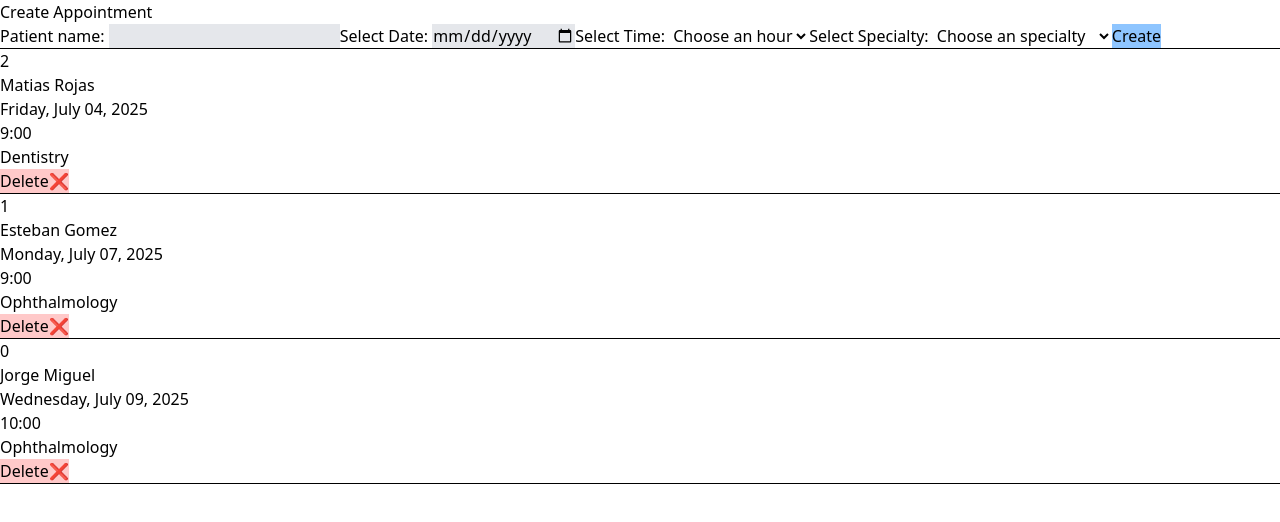
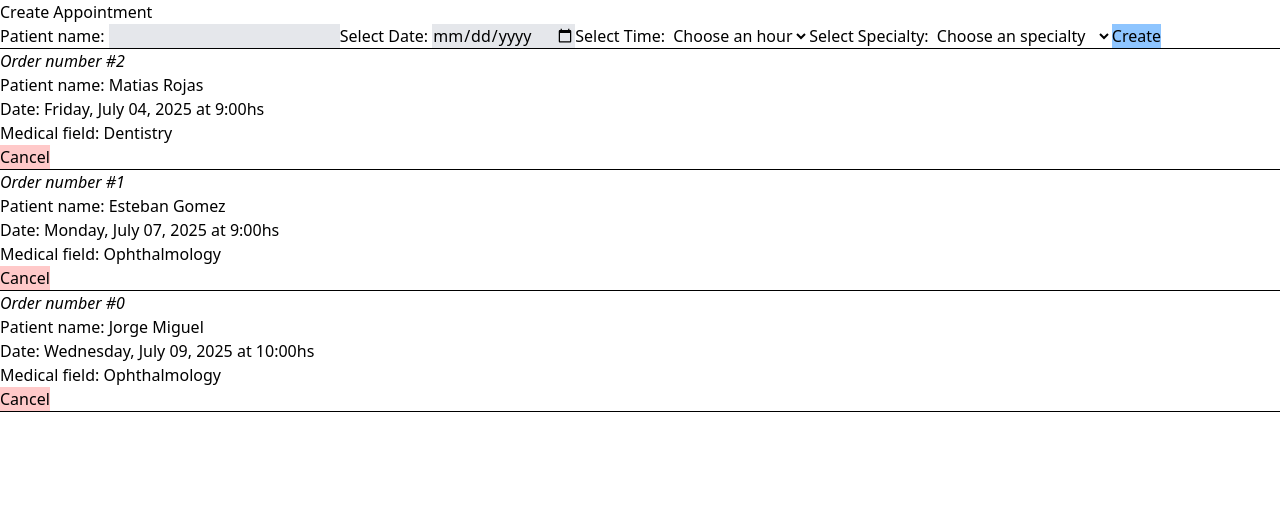
Before and after one commit to LucasDLabo/ReactJS-AAPRO2.0-2025, a React (Vite) app in the folder final_project/: page / in a window 1280 px wide. Shown: the top 522 px of the page. Built offline with nearby package versions, Linux system fonts and the light colour scheme.

Commit message:
feat/finalProject: added better text to the appointment list

```diff
--- a/final_project/src/components/appointment/AppointmentList.jsx
+++ b/final_project/src/components/appointment/AppointmentList.jsx
@@ -12,13 +12,12 @@ function AppointmentList( {id, name, date, time, specialty, onDelete} ){
     return (
         <>
             <ul>
-                <li>{id}</li>
-                <li>{name}</li>
-                <li>{formatedDate}</li>
-                <li>{time}</li>
-                <li>{specialty}</li>
+                <li><i>Order number #{id}</i></li>
+                <li>Patient name: {name}</li>
+                <li>Date: {formatedDate} at {time}hs</li>
+                <li>Medical field: {specialty}</li>
             </ul>
-            <button className="cursor-pointer bg-red-200" onClick={() => onDelete(id)}>Delete❌</button>
+            <button title="Cancel Appointment" className="cursor-pointer bg-red-200" onClick={() => onDelete(id)}>Cancel</button>
             <hr />
         </>
     )
```
